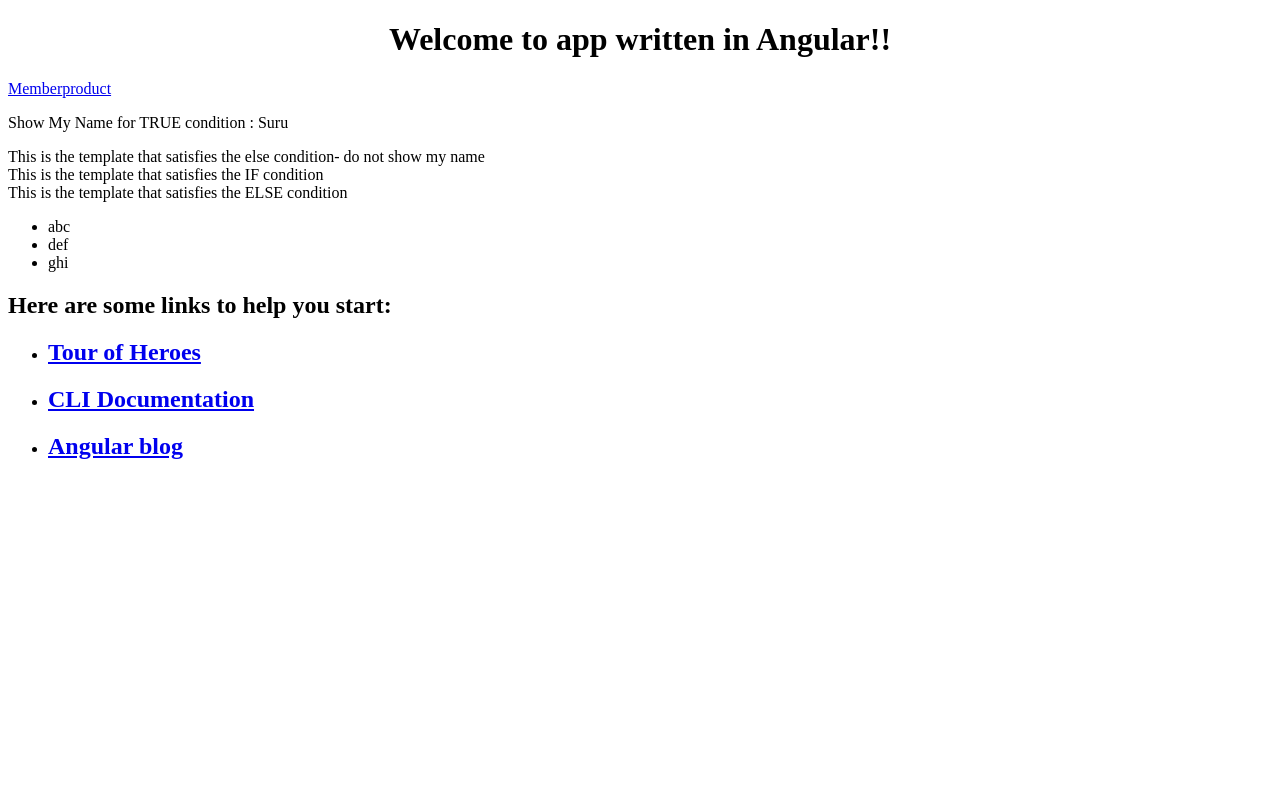
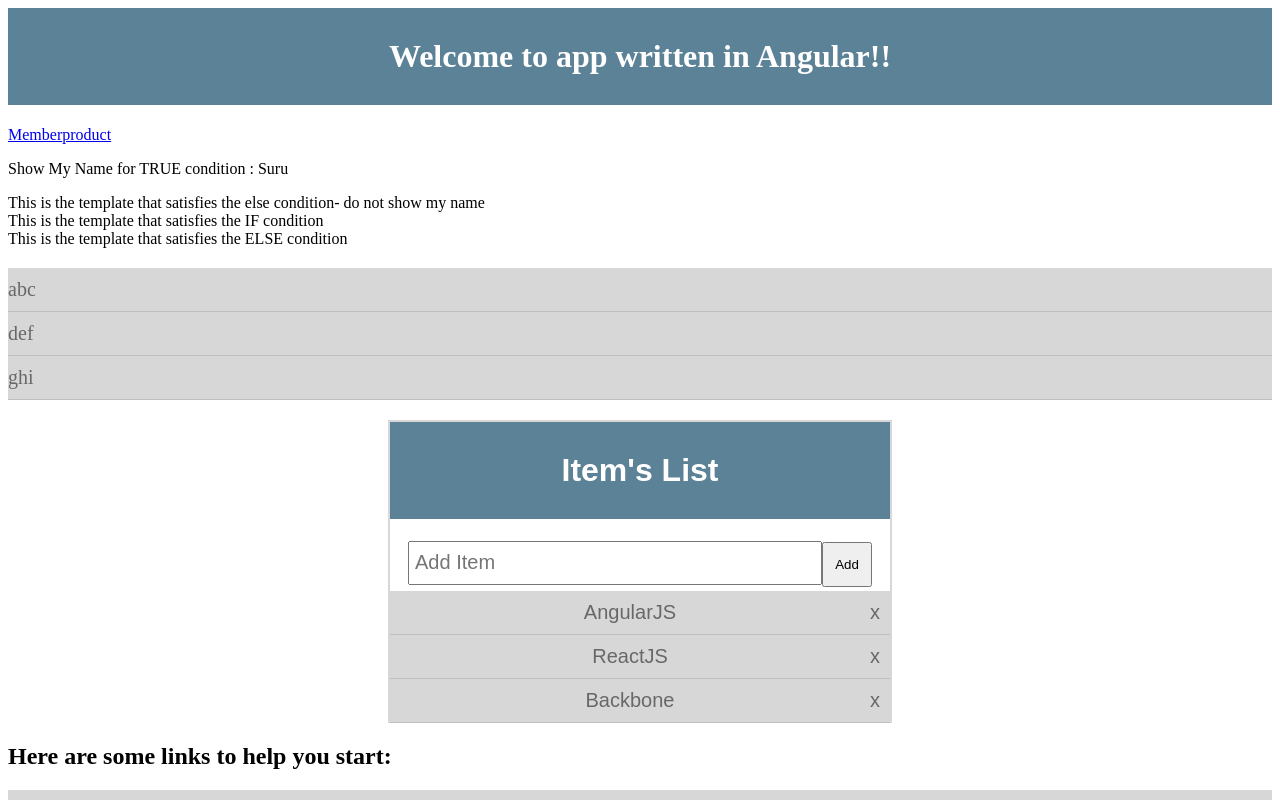
Before and after one commit to gitsuren/Angular2HelloWorld, an Angular app: page / in a window 1280 px wide. Shown: the top 800 px of the page. Built offline with nearby package versions, Linux system fonts and the light colour scheme.

Commit message:
Built a component to add items and used css to style and also used ngModel two way binding and event binding to add and remove the items by adding the function in app.component.ts

```diff
--- a/src/app/app.component.css
+++ b/src/app/app.component.css
@@ -0,0 +1,58 @@
+.main {
+    width: 500px;
+    text-align: center;
+    margin: 0 auto;
+    border: 2px solid #d7d7d7;
+    border-bottom: 0px;
+    margin-top: 20px;
+    font-family: sans-serif
+}
+
+h1 {
+    text-align: center;
+    background-color: #5c8297;
+    padding: 30px 0px;
+    margin-top: 0px;
+    color: white;
+}
+
+.addItem {
+    position : relative;
+    padding-bottom: 0px;
+    height: 30px;
+}
+
+.addText {
+    width: 80%;
+    height: 30px;
+    padding: 5px;
+    font-size: 20px;
+}
+
+.addItem button {
+    height: 45px;
+    width: 50px;
+    padding: 5px;
+}
+
+ul {
+    list-style: none;
+    font-size: 20px;
+    color: #686868;
+    margin-left: -40px;
+    margin-bottom: 0px
+}
+
+li {
+    border-bottom: 1px solid #bfbfbf;
+    background-color: #d7d7d7;
+    padding: 10px 0px;
+    margin-bottom: 5 px;
+}
+
+span {
+    cursor: pointer;
+    position: relative;
+    float: right;
+    margin-right: 10px;
+}
--- a/src/app/app.component.html
+++ b/src/app/app.component.html
@@ -34,6 +34,22 @@
   <li *ngFor = "let i of arr">{{i}}</li>
 </ul>
 
+<!-- simple component which demo item list and event binding -->
+
+<div class = "main">
+  <h1> Item's List </h1>
+  <div class="addItem">
+    <input placeholder="Add Item" class="addText" [(ngModel)]="newItem">
+    <button class="addItem" (click)="pushItem()">Add</button>
+  </div>
+  <ul>
+    <li *ngFor = "let i of items; let indx = index">
+      {{i}}<span (click)="removeItem(indx)">x</span>
+    </li>
+  </ul>
+
+</div>
+
 
 
 <h2>Here are some links to help you start: </h2>
--- a/src/app/app.component.ts
+++ b/src/app/app.component.ts
@@ -15,4 +15,21 @@ export class AppComponent {
   arr = ["abc", "def" , "ghi"];
 
   isTrue = true;
+
+
+  //this is for the item lists component
+  items = ["AngularJS" , "ReactJS", "Backbone"];
+
+  newItem = "";
+
+  pushItem = function(){
+    if(this.newItem != ""){
+      this.items.push(this.newItem);
+      this.newItem = "";
+    }
+  }
+
+  removeItem = function(index){
+    this.items.splice(index, 1);
+  }
 }
```
